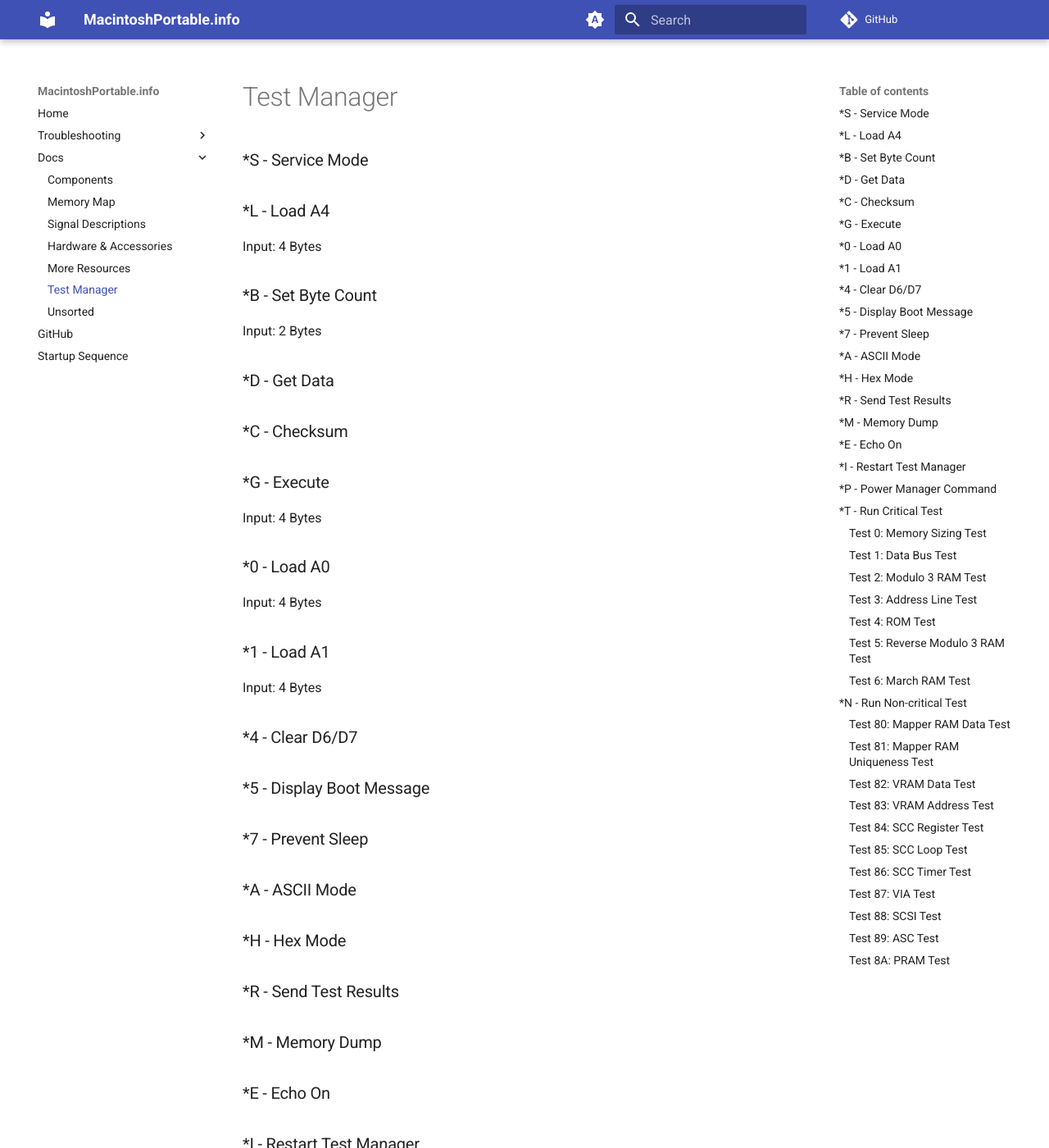
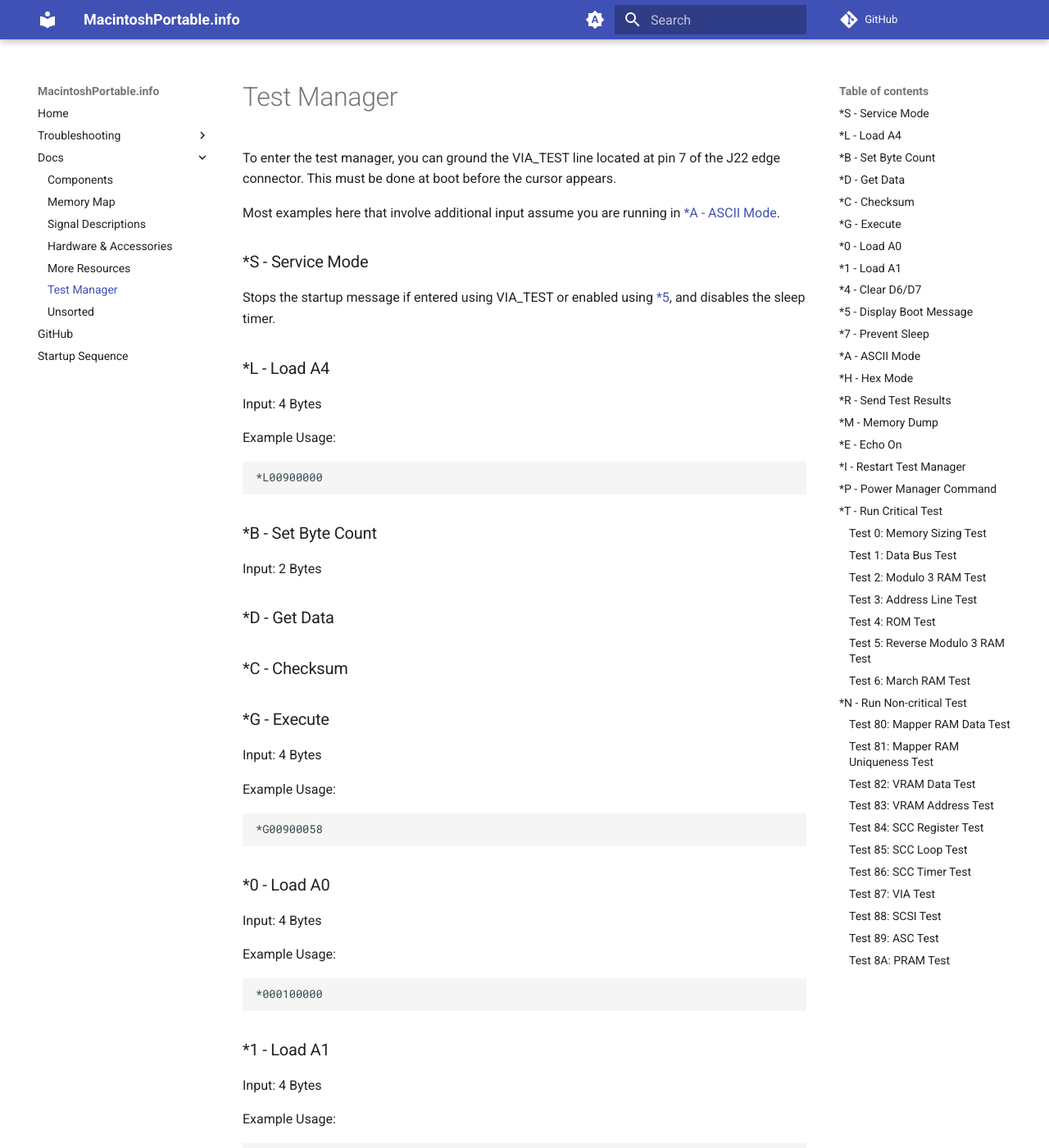
Before and after one commit to rezafouladian/MacintoshPortable, an MkDocs documentation site: the page built from docs/TestManager.md, in a window 1280 px wide and 1400 px high. Shown: the whole window at 82% size. Built offline with MkDocs 1.6.1 and Material for MkDocs 9.7.7, drawn with Linux system fonts in a browser that asks for light colours; comment, search, counter and statistics services are not loaded; some of the changed text lies outside the part shown.

Commit message:
Add Test Manager documentation

````diff
--- a/docs/TestManager.md
+++ b/docs/TestManager.md
@@ -1,8 +1,19 @@
+To enter the test manager, you can ground the VIA_TEST line located at pin 7 of the J22 edge connector. This must be done at boot before the cursor appears.
+
+Most examples here that involve additional input assume you are running in [*A - ASCII Mode](#a---ascii-mode).
+
 ### *S - Service Mode
+
+Stops the startup message if entered using VIA_TEST or enabled using [*5](#5-display-boot-message), and disables the sleep timer.
 
 ### *L - Load A4
 
 Input: 4 Bytes
+
+Example Usage:
+```
+*L00900000
+```
 
 ### *B - Set Byte Count
 
@@ -16,19 +27,38 @@ Input: 2 Bytes
 
 Input: 4 Bytes
 
+Example Usage:
+```
+*G00900058
+```
+
 ### *0 - Load A0
 
 Input: 4 Bytes
+
+Example Usage:
+```
+*000100000
+```
 
 ### *1 - Load A1
 
 Input: 4 Bytes
 
+Example Usage:
+```
+*100200000
+```
+
 ### *4 - Clear D6/D7
+
+Clears the error result registers in D6 and D7.
 
 ### *5 - Display Boot Message
 
 ### *7 - Prevent Sleep
+
+Prevents the computer from sleeping automatically.
 
 ### *A - ASCII Mode
 
@@ -36,7 +66,19 @@ Input: 4 Bytes
 
 ### *R - Send Test Results
 
+Outputs the D6 and D7 result registers.
+
 ### *M - Memory Dump
+
+A4: Start address
+D4: Number of bytes to dump
+
+Example Usage:
+```
+*L000FFFF0
+*B000F
+*M
+```
 
 ### *E - Echo On
 
@@ -54,12 +96,19 @@ Input: 6 Bytes
 
 #### Test 1: Data Bus Test
 
-A0: Test Address
+A0: Test address
 
 #### Test 2: Modulo 3 RAM Test
 
 A0: Start address
 A1: End address
+
+Example Usage:
+```
+*000000000
+*100100000
+*T000200010000
+```
 
 #### Test 3: Address Line Test
 
@@ -72,10 +121,24 @@ This test calculates a checksum individually for the two ROM chips.
 A0: Start address
 A1: End address
 
+Example Usage:
+```
+*000000000
+*100100000
+*T000500010000
+```
+
 #### Test 6: March RAM Test
 
 A0: Start address
 A1: End address
+
+Example Usage:
+```
+*000000000
+*100100000
+*T000600010000
+```
 
 ### *N - Run Non-critical Test
 
````
Also changed, not shown: other parts of docs/TestManager.md (+4 -0 lines).
